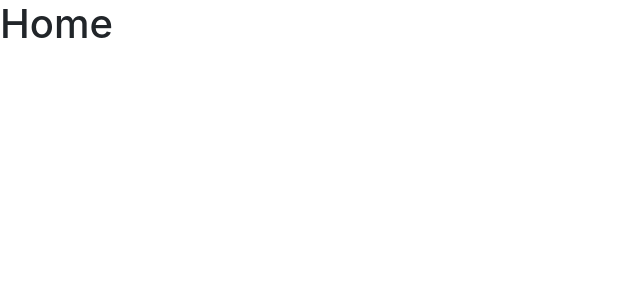
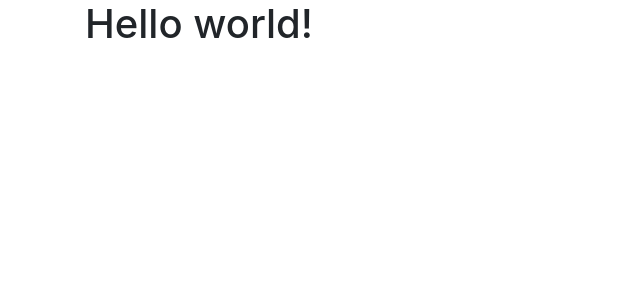
Before and after one commit to Ibi-A/oreo-web-old, a Vue app: page / in a window 1280 px wide. Shown: the top 300 px of the page, without its empty margins (0-640 px from the left). Built offline with nearby package versions, Linux system fonts and the light colour scheme.

Commit message:
wrapped Home view in a container

```diff
--- a/src/views/Home.vue
+++ b/src/views/Home.vue
@@ -1,12 +1,11 @@
 <template>
-  <h1>Home</h1>
+  <b-container>
+    <h1>Hello world!</h1>
+  </b-container>
 </template>
 
 <script>
-
 export default {
-  components: {
-
-  }
-}
+  components: {},
+};
 </script>
```
